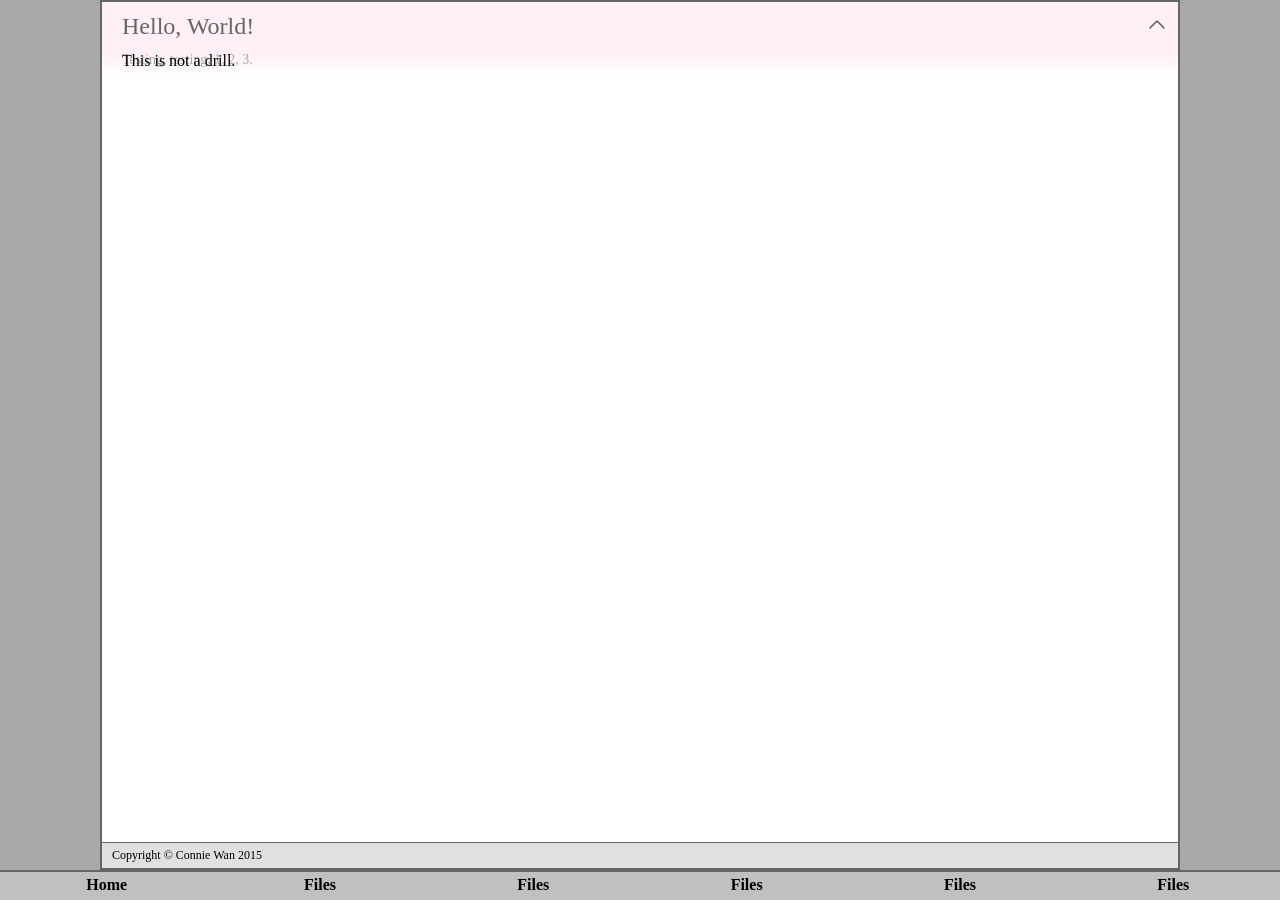
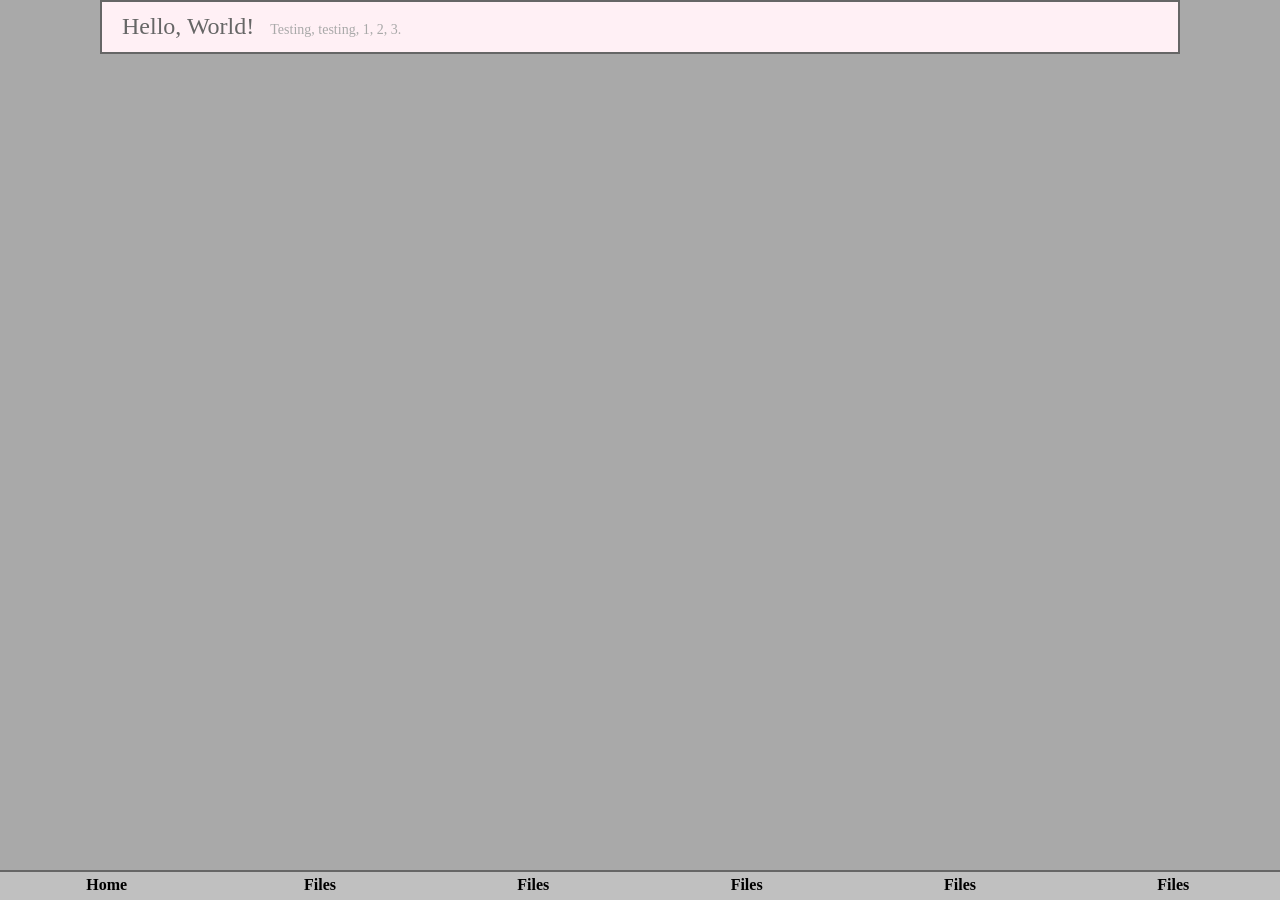
Before and after one commit to conniew/conniew.github.io, a Jekyll site: the page built from _words/hello_world.html, in a window 1280 px wide. Built offline with Jekyll 4.4.1, drawn with Linux system fonts in a browser that asks for light colours.

Commit message:
More fixes to template and permalink.

```diff
--- a/_layouts/collection.html
+++ b/_layouts/collection.html
@@ -17,7 +17,7 @@
             {{ item.content }}
             <br><br><br>
           </div>
-          <div class="permalink">Permalink: <a href="{{ item.url }}">{{ site.baseurl }}{{ item.url }}</a></div>
+          <div class="permalink">Permalink: <a href="{{ item.url }}">http://con.ilogues.com{{ item.url }}</a></div>
         </div>
       </div>
     {% endfor %}
--- a/_layouts/post.html
+++ b/_layouts/post.html
@@ -6,8 +6,8 @@
 <body>
   <div id="content">
 
-    <div class="preview active">
-      <div class="heading">
+    <div class="preview" style="height: calc(100%, 4px)">
+      <div class="heading" style="pointer-events: none;">
         <span class="title"> {{ page.title }} </span>
         <span class="subtitle"> {{ page.subtitle }} </span>
       </div>
```
Also changed, not shown: other parts of _layouts/post.html (+5 -0 lines).
